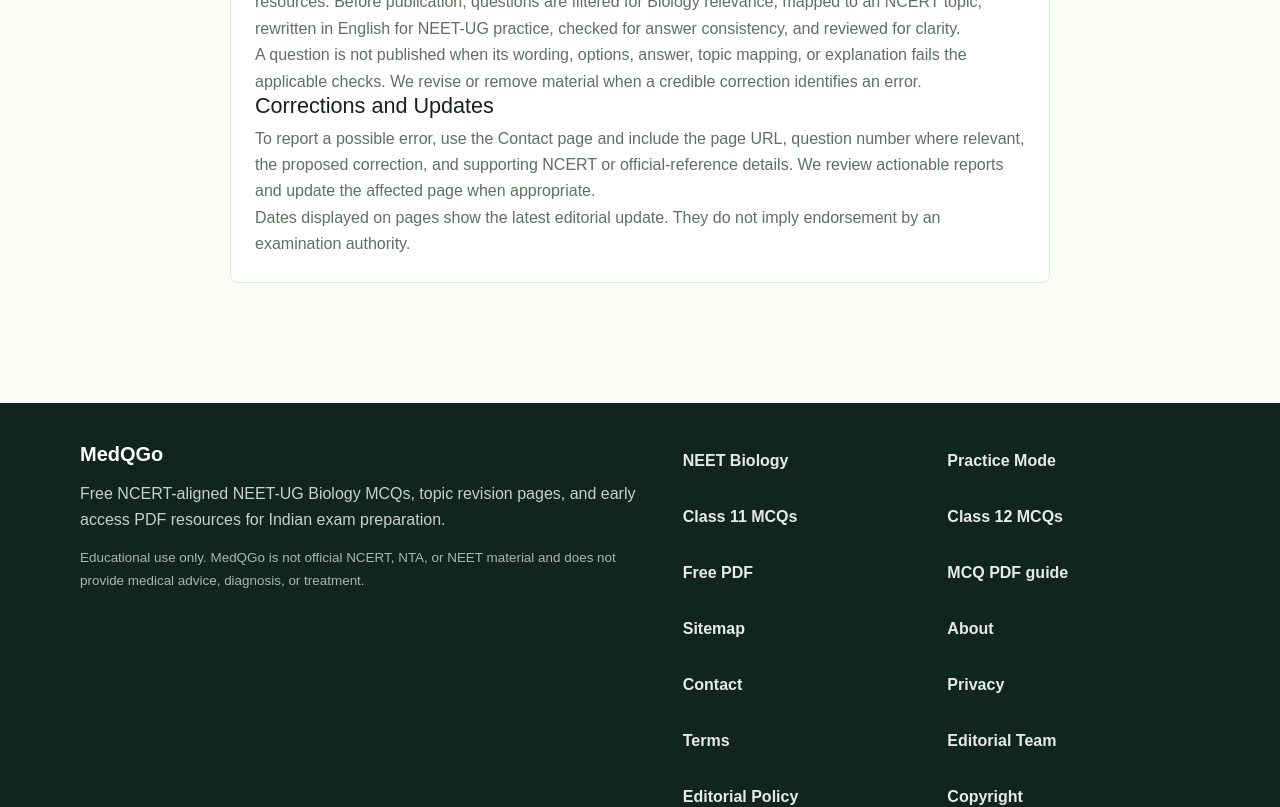
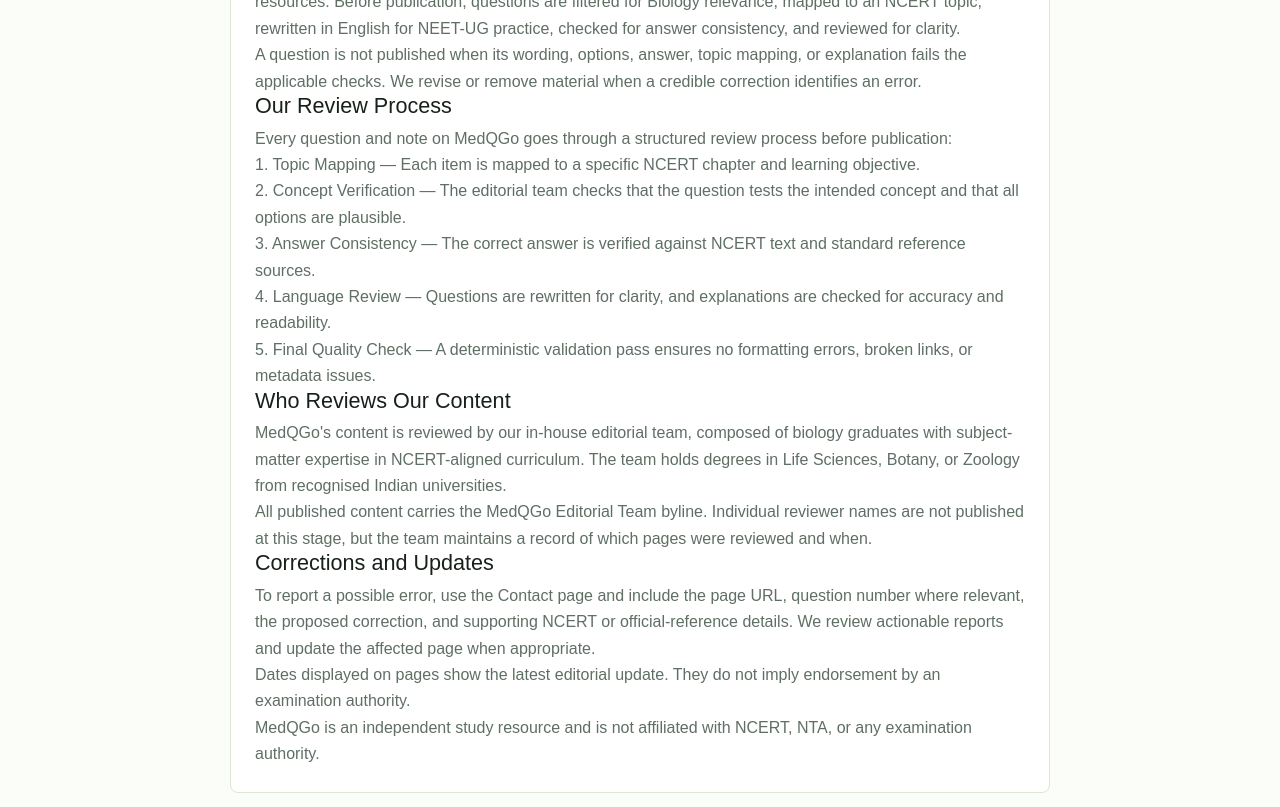
Before and after one commit to lliuzinan/neetTk, a Next.js app: page /editorial-policy in a window 1280 px wide. Shown: the part 440-1247 px from the top of the page. Built offline with nearby package versions, Linux system fonts and the light colour scheme; no server answers.

Commit message:
Strengthen editorial team profile for AdSense E-E-A-T compliance

```diff
--- a/app/about/page.tsx
+++ b/app/about/page.tsx
@@ -29,6 +29,14 @@ export default function AboutPage() {
           ],
         },
         {
+          title: "Who Reviews Our Content",
+          body: [
+            "MedQGo's content is reviewed by our in-house editorial team, composed of biology graduates with subject-matter expertise in NCERT-aligned curriculum. The team verifies concept accuracy, answer consistency, and alignment with the NEET-UG Biology syllabus before publication.",
+            "Our reviewers hold degrees in Life Sciences, Botany, or Zoology from recognised Indian universities. While individual reviewer names are not published at this stage, all content carries the MedQGo Editorial Team byline to indicate professional review.",
+            "MedQGo is an independent study resource and is not affiliated with NCERT, NTA, or any examination authority.",
+          ],
+        },
+        {
           title: "Contact",
           body: [
             "For corrections, feedback, or collaboration, use the contact page. We welcome reports about unclear wording, answer issues, or topic coverage gaps.",
--- a/app/editorial-policy/page.tsx
+++ b/app/editorial-policy/page.tsx
@@ -22,10 +22,29 @@ export default function EditorialPolicyPage() {
           ],
         },
         {
+          title: "Our Review Process",
+          body: [
+            "Every question and note on MedQGo goes through a structured review process before publication:",
+            "1. Topic Mapping — Each item is mapped to a specific NCERT chapter and learning objective.",
+            "2. Concept Verification — The editorial team checks that the question tests the intended concept and that all options are plausible.",
+            "3. Answer Consistency — The correct answer is verified against NCERT text and standard reference sources.",
+            "4. Language Review — Questions are rewritten for clarity, and explanations are checked for accuracy and readability.",
+            "5. Final Quality Check — A deterministic validation pass ensures no formatting errors, broken links, or metadata issues.",
+          ],
+        },
+        {
+          title: "Who Reviews Our Content",
+          body: [
+            "MedQGo's content is reviewed by our in-house editorial team, composed of biology graduates with subject-matter expertise in NCERT-aligned curriculum. The team holds degrees in Life Sciences, Botany, or Zoology from recognised Indian universities.",
+            "All published content carries the MedQGo Editorial Team byline. Individual reviewer names are not published at this stage, but the team maintains a record of which pages were reviewed and when.",
+          ],
+        },
+        {
           title: "Corrections and Updates",
           body: [
             "To report a possible error, use the Contact page and include the page URL, question number where relevant, the proposed correction, and supporting NCERT or official-reference details. We review actionable reports and update the affected page when appropriate.",
             "Dates displayed on pages show the latest editorial update. They do not imply endorsement by an examination authority.",
+            "MedQGo is an independent study resource and is not affiliated with NCERT, NTA, or any examination authority.",
           ],
         },
       ]}
--- a/app/team/page.tsx
+++ b/app/team/page.tsx
@@ -5,8 +5,8 @@ import { editorialReviewer, hasPublishedReviewer } from "@/lib/editorialReviewer
 import { LAST_UPDATED_DISPLAY } from "@/lib/seo";
 
 export const metadata: Metadata = {
-  title: "Editorial Team",
-  description: "Learn how MedQGo identifies and publishes editorial contributors for NEET-UG Biology learning resources.",
+  title: "Editorial Team | MedQGo",
+  description: "Meet the MedQGo Editorial Team — biology graduates who review NEET-UG Biology content for NCERT alignment and answer accuracy.",
   alternates: { canonical: "/team" },
 };
 
@@ -37,10 +37,19 @@ export default function TeamPage() {
             )}
           </section>
         ) : (
-          <section>
-            <h2>Contributor disclosure</h2>
-            <p>Individual reviewer details are not published until MedQGo has a real contributor, their consent to publish the profile, and records supporting the stated role. MedQGo does not invent qualifications, affiliations, or endorsements.</p>
-          </section>
+          <>
+            <section>
+              <h2>MedQGo Editorial Team</h2>
+              <p>MedQGo's content is reviewed by our in-house editorial team, composed of biology graduates with subject-matter expertise in NCERT-aligned curriculum.</p>
+              <p><strong>Team qualifications:</strong> Members hold degrees in Life Sciences, Botany, or Zoology from recognised Indian universities.</p>
+              <p><strong>Review scope:</strong> The team verifies concept accuracy, answer consistency, and alignment with the NEET-UG Biology syllabus before publication.</p>
+              <p><strong>Reviewing since:</strong> 2026</p>
+            </section>
+            <section>
+              <h2>Contributor disclosure</h2>
+              <p>Individual reviewer names are not published at this stage. All content carries the MedQGo Editorial Team byline to indicate professional review. MedQGo does not invent qualifications, affiliations, or endorsements.</p>
+            </section>
+          </>
         )}
 
         <section>
```
Also changed, not shown: 1 other file (tests, documents, lock files or other folders).
